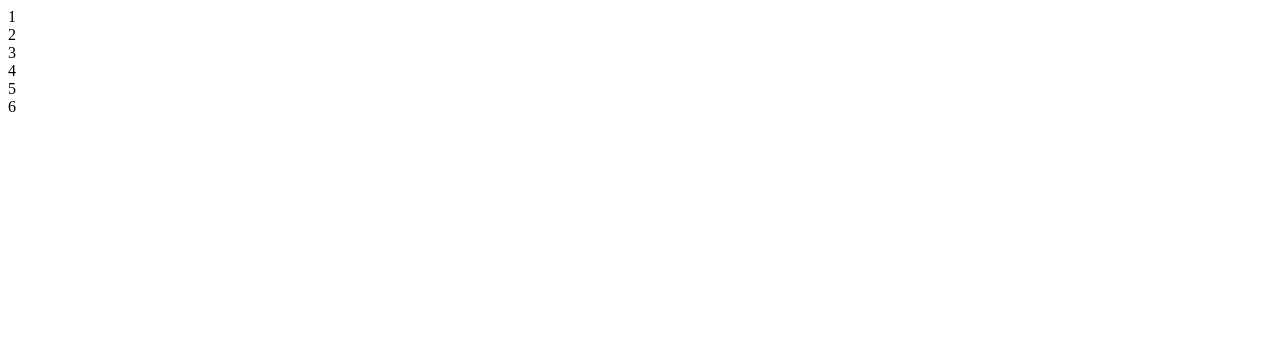
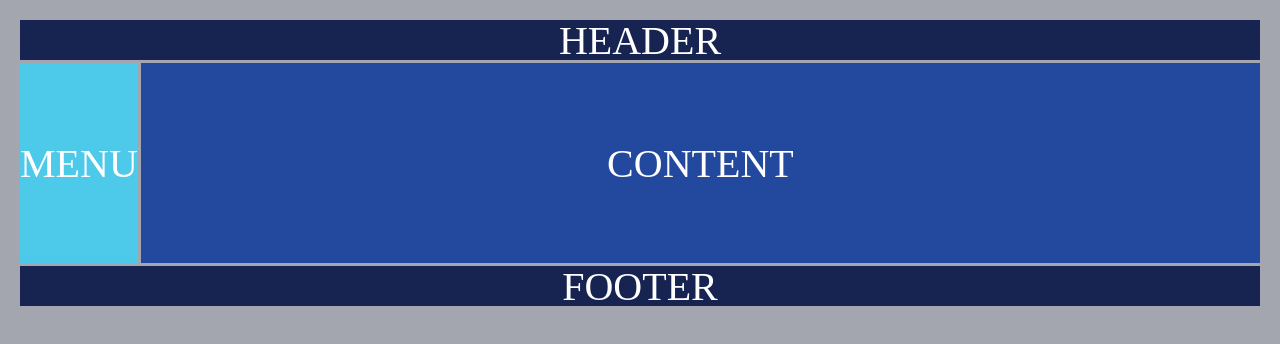
Before and after one commit to pts9789/Grid-and-Bear-It, a plain HTML site: page index.html in a window 1280 px wide. Drawn offline with Linux system fonts and the light colour scheme.

Commit message:
initial page layout

```diff
--- a/index.css
+++ b/index.css
@@ -1,3 +1,39 @@
 .main {
+  display: grid;
+  grid-gap: 3px;
+  grid-template-columns: repeat(12, 1fr);
+  grid-template-rows: 40px 200px 40px;
+}
 
+.header {
+  grid-column: 1 / -1;
+  background-color: 172451;
 }
+
+.menu {
+  grid-row: 2 / 3;
+  background-color: #4dc9ea;
+}
+
+.content {
+  grid-column: 2 / -1;
+  background-color: #23499e;
+}
+
+.footer {
+  grid-column: 1 / -1;
+  background-color: #172451;
+}
+
+.main > div {
+    display: flex;
+    justify-content: center;
+    align-items: center;
+    font-size: 40px;
+    color: white;
+}
+
+html, body {
+  background-color: #a3a6af;
+  margin: 10px;
+}
--- a/index.html
+++ b/index.html
@@ -4,12 +4,10 @@
     </head>
     <body>
         <div class="main">
-            <div>1</div>
-            <div>2</div>
-            <div>3</div>
-            <div>4</div>
-            <div>5</div>
-            <div>6</div>
+          <div class="header">HEADER</div>
+          <div class="menu">MENU</div>
+          <div class="content">CONTENT</div>
+          <div class="footer">FOOTER</div>
         </div>
     </body>
 </html>
```
